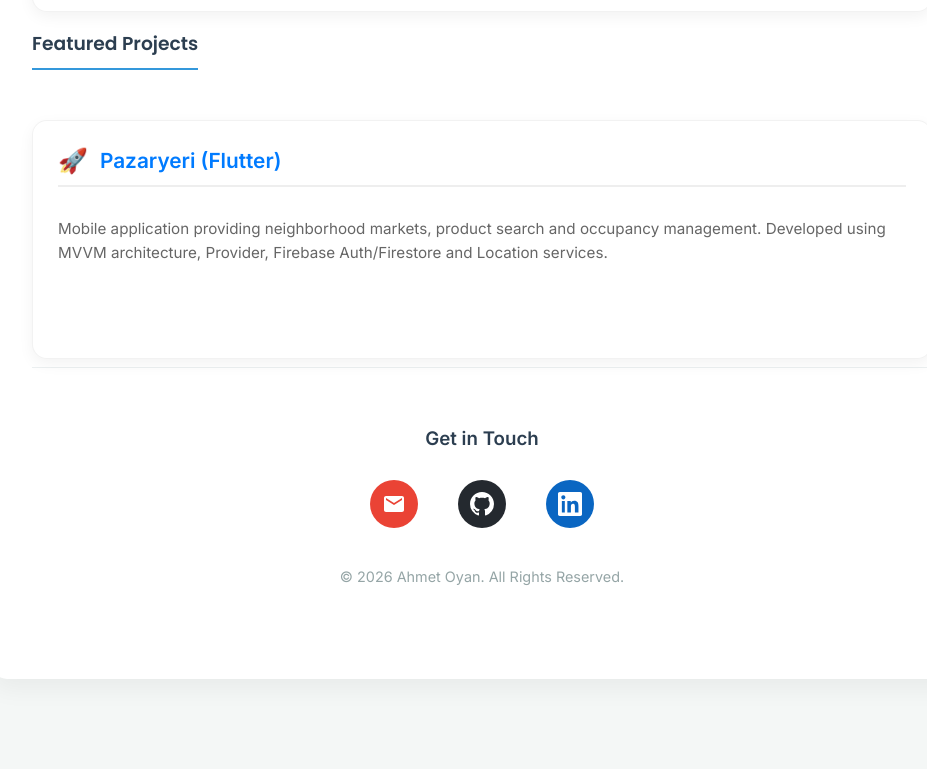
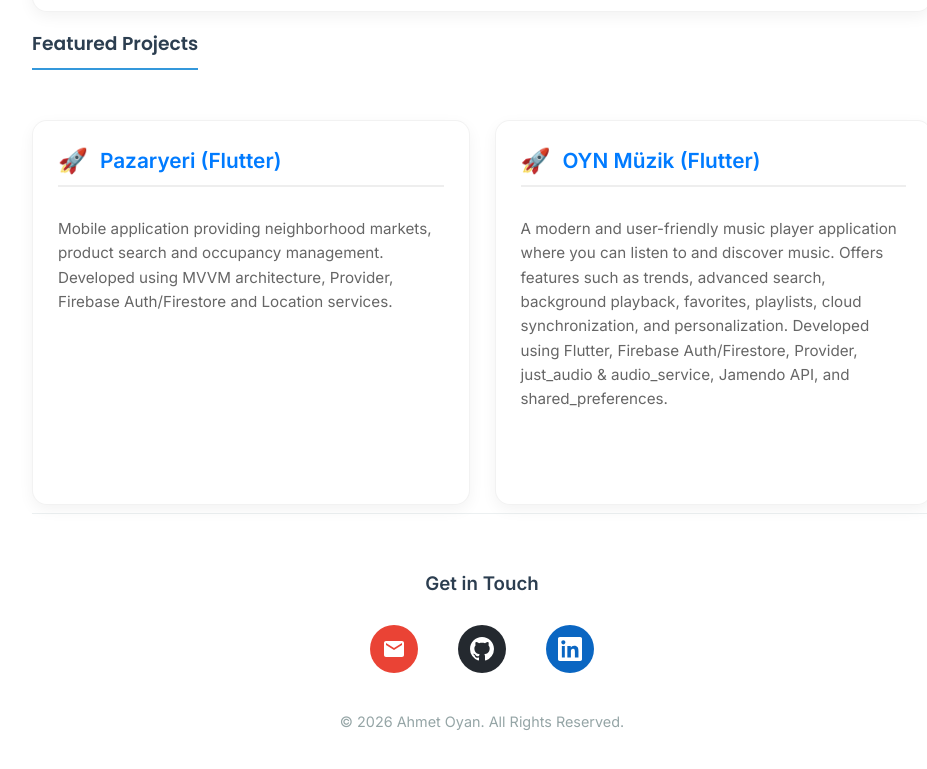
Before and after one commit to Ahmetoyann/ahmetoyan, a React (Create React App) app: page / in a window 1280 px wide. Shown: the part 1841-2610 px from the top of the page, without its empty margins (158-1085 px from the left). Before the commit the page ends 2550 px from the top, so only its background shows below. Built offline with nearby package versions, Linux system fonts and the light colour scheme.

Commit message:
Yeni Proje Eklendi

```diff
--- a/src/App.js
+++ b/src/App.js
@@ -46,6 +46,12 @@ function App() {
           title: "Pazaryeri (Flutter)",
           description: "Semt pazarları, ürün arama ve doluluk yönetimi sağlayan mobil uygulama. MVVM mimarisi, Provider, Firebase Auth/Firestore ve Konum servisleri kullanılarak geliştirilmiştir.",
           githubLink: "https://github.com/Ahmetoyann/Pazaryeri"
+        },
+        {
+          id: 2,
+          title: "OYN Müzik (Flutter)",
+          description: "Müzik dinleyip keşfedebileceğiniz, modern ve kullanıcı dostu bir müzik çalma uygulaması. Trendler, gelişmiş arama, arka planda çalma, favoriler, çalma listeleri, bulut senkronizasyonu ve kişiselleştirme gibi özellikler sunar. Flutter, Firebase Auth/Firestore, Provider, just_audio & audio_service, Jamendo API ve shared_preferences kullanılarak geliştirilmiştir.",
+          githubLink: "https://github.com/Ahmetoyann/oynmusic"
         }
       ],
       contactTitle: "İletişime Geçin",
@@ -93,7 +99,13 @@ function App() {
           id: 1,
           title: "Pazaryeri (Flutter)",
           description: "Mobile application providing neighborhood markets, product search and occupancy management. Developed using MVVM architecture, Provider, Firebase Auth/Firestore and Location services.",
-          githubLink: "https://github.com/Ahmetoyann/Pazaryeri/blob/main/README.md"
+          githubLink: "https://github.com/Ahmetoyann/Pazaryeri"
+        },
+        {
+          id: 2,
+          title: "OYN Müzik (Flutter)",
+          description: "A modern and user-friendly music player application where you can listen to and discover music. Offers features such as trends, advanced search, background playback, favorites, playlists, cloud synchronization, and personalization. Developed using Flutter, Firebase Auth/Firestore, Provider, just_audio & audio_service, Jamendo API, and shared_preferences.",
+          githubLink: "https://github.com/Ahmetoyann/oynmusic"
         }
       ],
       contactTitle: "Get in Touch",
--- a/src/index.js
+++ b/src/index.js
@@ -8,7 +8,3 @@ root.render(
     <App />
   </React.StrictMode>
 );
-
-// If you want to start measuring performance in your app, pass a function
-// to log results (for example: reportWebVitals(console.log))
-// or send to an analytics endpoint. Learn more: https://bit.ly/CRA-vitals
```
